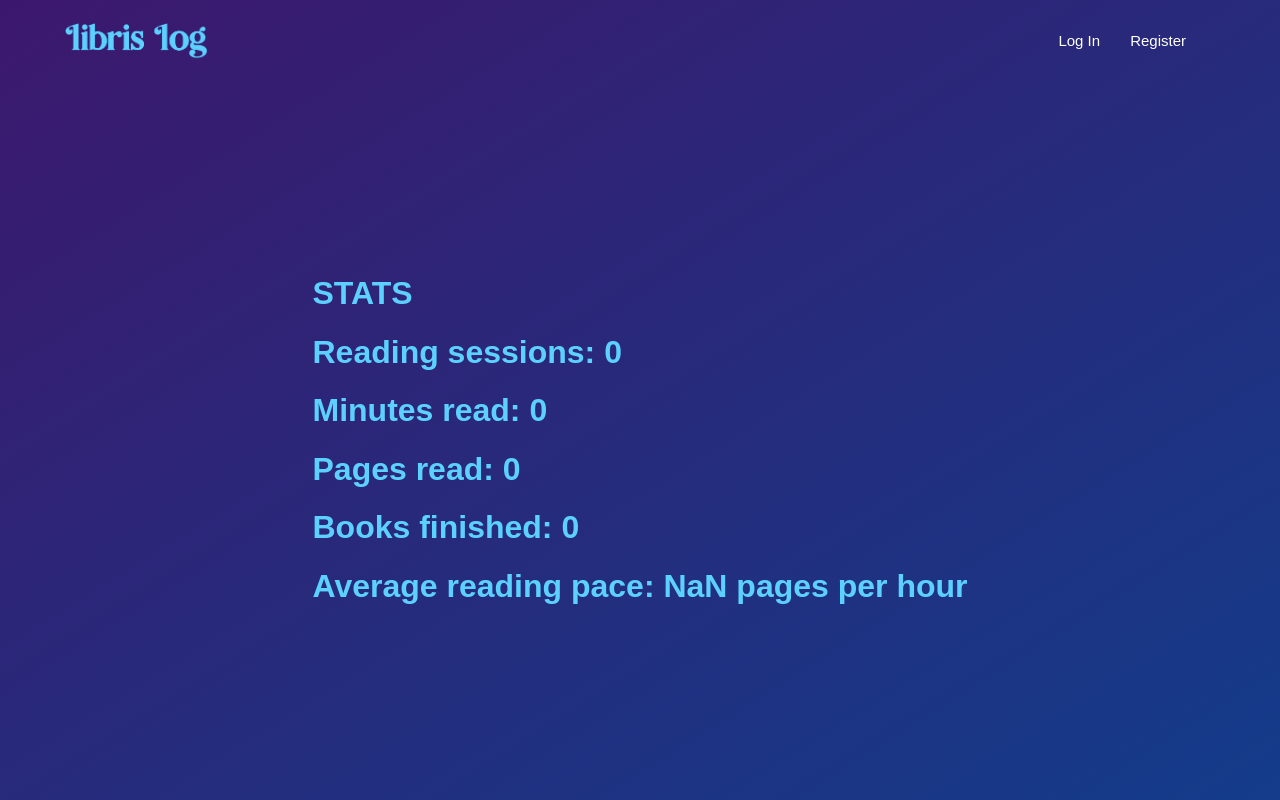
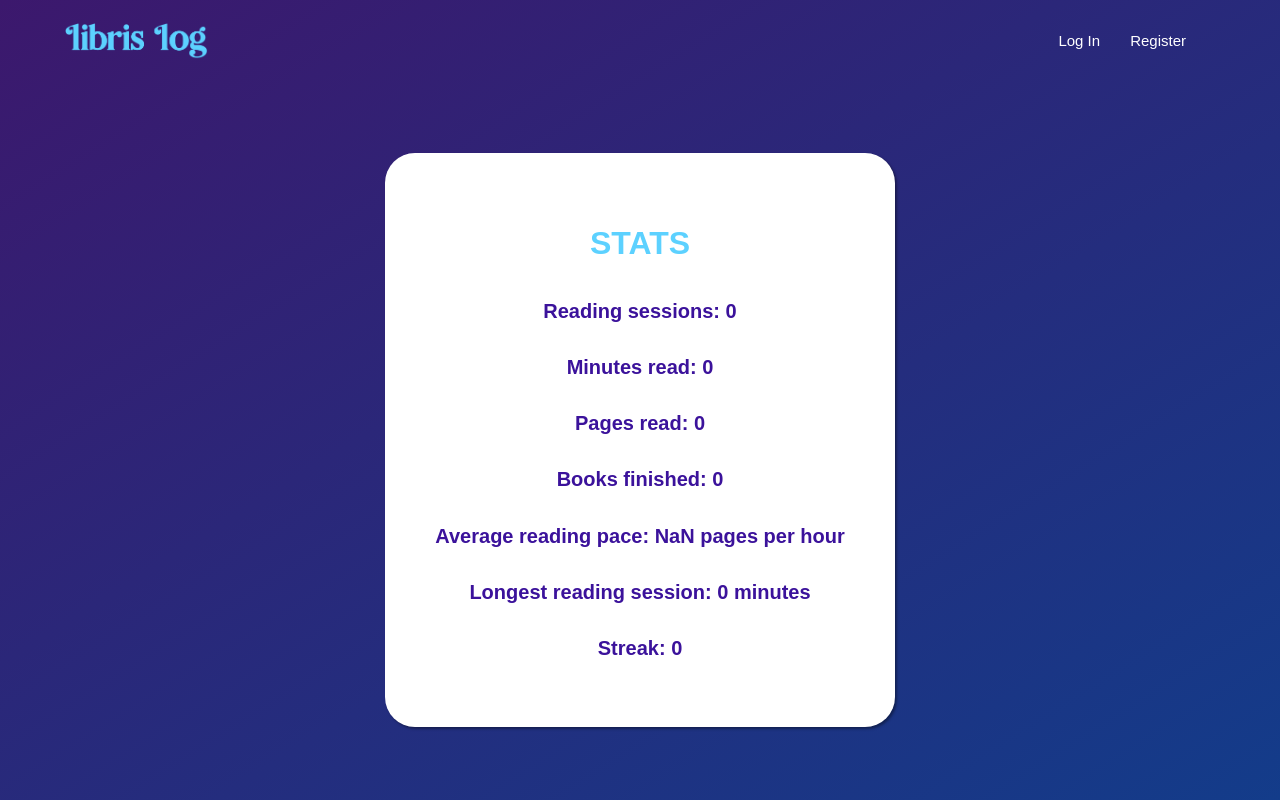
Before and after one commit to maywoollcott/librislog, a React (Create React App) app in the folder client/: page /stats in a window 1280 px wide. Built offline with nearby package versions, Linux system fonts and the light colour scheme; no server answers; a web font is replaced by a local one.

Commit message:
implements streaks

```diff
--- a/client/src/App.css
+++ b/client/src/App.css
@@ -412,3 +412,19 @@ svg {
   font-size: small;
   color: var(--lightaqua)
 }
+
+.statscard {
+  background-color: white;
+  padding: 50px 50px;
+  border-radius: 30px;
+  color: var(--darkpurple);
+  display: flex;
+  align-items: center;
+  justify-content: center;
+  flex-direction: column;
+  box-shadow: rgba(0, 0, 0, 0.37) 1.95px 1.95px 2.6px;
+}
+
+.statscard h2 {
+  font-size: 20px;
+}
--- a/client/src/App.js
+++ b/client/src/App.js
@@ -24,6 +24,7 @@ function App() {
       const info = await apiService.getUserInfo(accessToken)
       value.setLibrary(info.data.books);
       value.setSessions(info.data.sessions);
+      value.setStreak(info.data.streak)
 
     } else {
       value.setLibrary([]);
--- a/client/src/Context.js
+++ b/client/src/Context.js
@@ -8,6 +8,8 @@ export const Provider = (props) => {
 
   const [sessions, setSessions] = useState([]);
 
+  const [streak, setStreak] = useState(0);
+
   const [isAuthenticated, setIsAuthenticated] = useState(false);
 
   return (
@@ -16,6 +18,8 @@ export const Provider = (props) => {
       setLibrary: setLibrary,
       sessions: sessions,
       setSessions: setSessions,
+      streak: streak,
+      setStreak: setStreak,
       isAuthenticated: isAuthenticated,
       setIsAuthenticated: setIsAuthenticated
     }}>
--- a/client/src/components/BookCard.js
+++ b/client/src/components/BookCard.js
@@ -90,12 +90,46 @@ const BookCard = (props) => {
 
   const updateBookSessionHandler = async (e) => {
     e.preventDefault();
+
     let newSession = {...sessionData};
     newSession.pagesRead = sessionData.endingPage - sessionData.startingPage;
     let startTime = moment(sessionData.date);
     let finishTime = moment();
     newSession.minutes = finishTime.diff(startTime, 'minutes')
-    console.log(newSession)
+
+    let lastSessionDate = null;
+    if (value.sessions.length > 0) {
+      lastSessionDate = value.sessions[0].date;
+    };
+    let lastSessionDateFormatted = moment(lastSessionDate).format('MMM Do YY');
+    let currentSessionDateFormatted = moment(finishTime).format('MMM Do YY')
+    let yesterday = moment().subtract(1, 'day').format('MMM Do YY')
+
+    const accessToken = localStorage.getItem('accessToken');
+
+    let newStreak = {
+      newStreak: value.streak
+    };
+
+    if (currentSessionDateFormatted === lastSessionDateFormatted) {
+      console.log('Same day, streak will stay the same.')
+    } else if (lastSessionDateFormatted === yesterday || value.sessions.length === 0) {
+      newStreak.newStreak ++;
+      console.log('string will increment')
+      console.log(newStreak)
+      value.setStreak(newStreak.newStreak)
+      const res = await apiService.updateStreak(newStreak, accessToken)
+      console.log(res)
+    } else {
+      newStreak.newStreak = 1;
+      console.log('string will be one')
+      console.log(newStreak)
+      value.setStreak(newStreak.newStreak);
+      const res = await apiService.updateStreak(newStreak, accessToken)
+      console.log(res)
+    }
+
+    console.log(newStreak)
 
     const updatedSessions = ([...value.sessions]);
     updatedSessions.unshift(newSession);
@@ -108,23 +142,15 @@ const BookCard = (props) => {
     updatedLib[index].currentPage = sessionData.endingPage;
     value.setLibrary(updatedLib);
 
-    const accessToken = localStorage.getItem('accessToken');
-    const res2 = await apiService.updateLibrary(updatedLib, accessToken)
-    const res = await apiService.updateSessions(updatedSessions, accessToken)
-    console.log(value.sessions)
-    console.log(res.data)
-    console.log(res2.data)
+    await apiService.updateLibrary(updatedLib, accessToken)
+    await apiService.updateSessions(updatedSessions, accessToken)
+
     setPageDisplay('default')
   }
-
 
   const bookSessions = value.sessions.filter(session => session.bookID === props.id);
 
   let total = bookSessions.reduce((acc, curr) => acc + curr.minutes, 0);
-
-
-
-
 
   return (
     <div className={props.active ? "panel active" : "panel"} onClick={clickActiveHandler}>
--- a/client/src/components/Stats.js
+++ b/client/src/components/Stats.js
@@ -11,14 +11,17 @@ const Stats = () => {
   const totalPagesRead = value.sessions.reduce((acc, curr) => acc + curr.pagesRead, 0);
   const totalBooksFinished = value.library.filter(book => book.status === 'finished').length;
 
+
   return (
-    <div>
+    <div className="statscard">
       <h1>STATS</h1>
-      <h1>Reading sessions: {totalReadingSessions}</h1>
-      <h1>Minutes read: {totalReadingTime}</h1>
-      <h1>Pages read: {totalPagesRead}</h1>
-      <h1>Books finished: {totalBooksFinished}</h1>
-      <h1>Average reading pace: {Math.round(totalPagesRead/totalReadingTime*60)} pages per hour</h1>
+      <h2>Reading sessions: {totalReadingSessions}</h2>
+      <h2>Minutes read: {totalReadingTime}</h2>
+      <h2>Pages read: {totalPagesRead}</h2>
+      <h2>Books finished: {totalBooksFinished}</h2>
+      <h2>Average reading pace: {Math.round(totalPagesRead/totalReadingTime*60)} pages per hour</h2>
+      <h2>Longest reading session: {Math.max(...value.sessions.map(session => session.minutes), 0)} minutes</h2>
+      <h2>Streak: {value.streak}</h2>
     </div>
   )
 }
--- a/client/src/utils/apiService.js
+++ b/client/src/utils/apiService.js
@@ -54,6 +54,18 @@ apiService.updateSessions= (sessions, token) => {
   })
 };
 
+apiService.updateStreak= (streak, token) => {
+  try {
+    return axios.put(`${BASE_URL}/updatestreak`, streak, {
+      headers: {
+        "Authorization" : `Bearer ${token}`
+      },
+    })
+  } catch (error) {
+    console.log(error.response.data)
+  }
+};
+
 apiService.logout = () => {
 
 };
```
Also changed, not shown: 1 other file (tests, documents, lock files or other folders).
